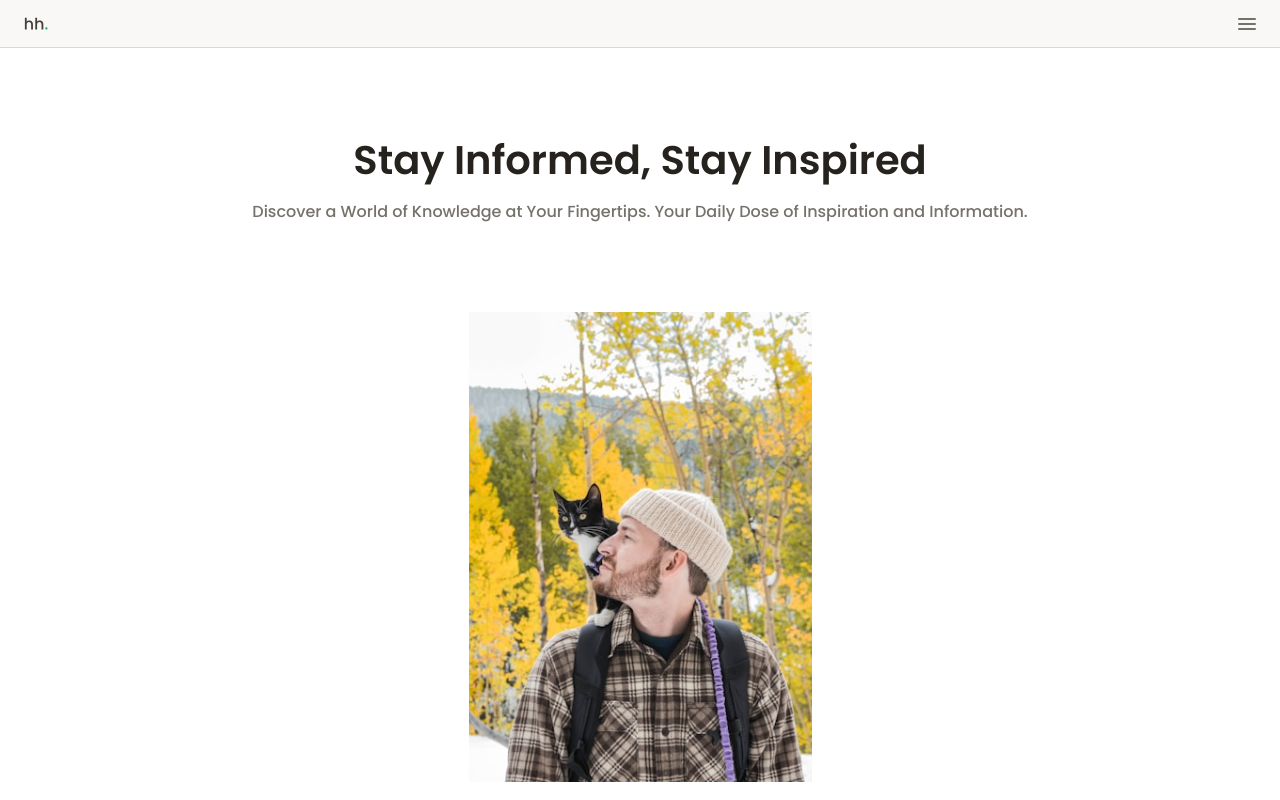
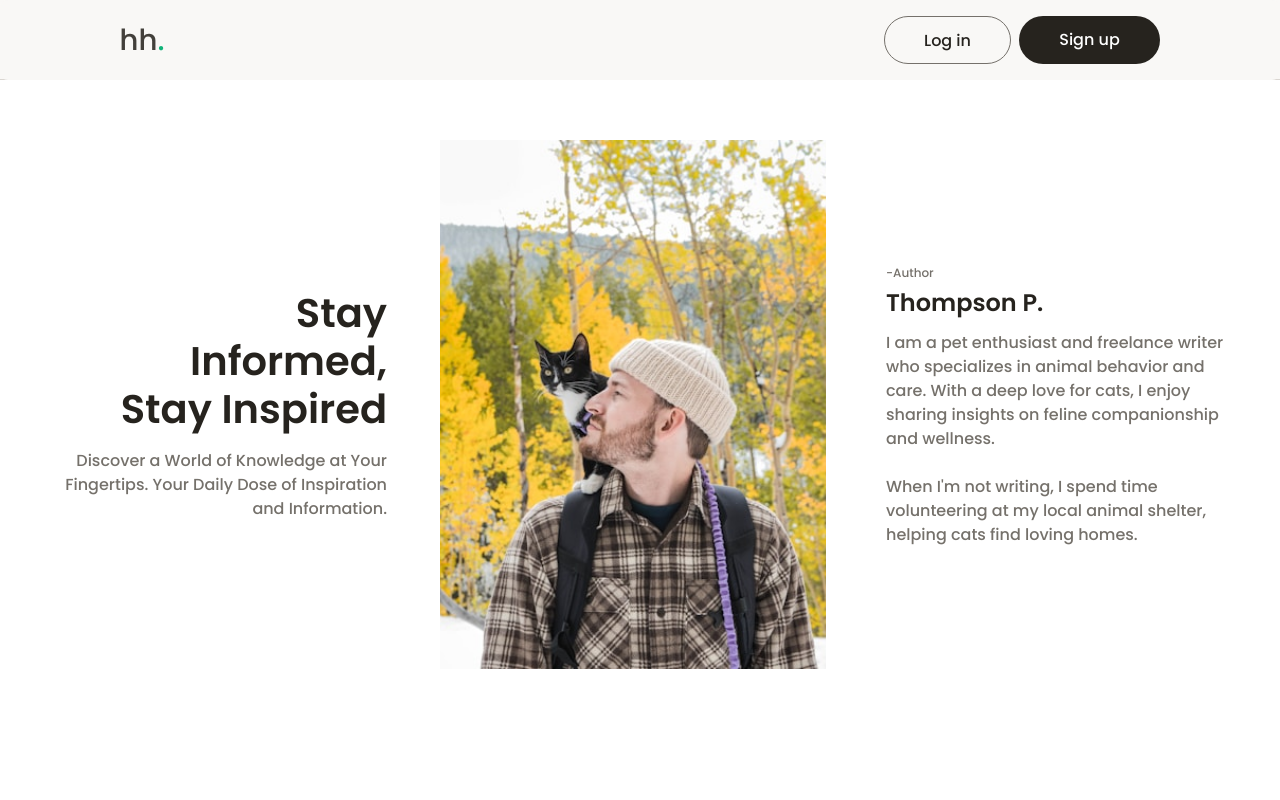
Before and after one commit to Gunyaluck/gunyaluck-dev-notes, a React (Vite) app: page / in a window 1280 px wide. Shown: the top 800 px of the page. Built offline with nearby package versions, Linux system fonts and the light colour scheme.

Commit message:
style(landing-page): update NavBar and HeroSection for improved responsiveness

```diff
--- a/src/App.css
+++ b/src/App.css
@@ -3,6 +3,6 @@
   height: 100%;
   display: flex;
   flex-direction: column;
-  justify-content: flex-start;
-  align-items: flex-start;
+  align-items: center;
+  justify-content: center;
 }
--- a/src/components/landing-page/NavBar-HeroSection.jsx
+++ b/src/components/landing-page/NavBar-HeroSection.jsx
@@ -3,22 +3,32 @@ import logo from "../assets/logo/logo.svg";
 
 export function NavBar() {
   return (
-    <nav className="w-full h-[48px] bg-brown-100 border-b border-brown-300 flex items-center justify-between">
-      <div className="w-full bg-brown-100 rounded-lg px-6 flex items-center justify-between">
+    <nav className="w-full h-[48px] bg-brown-100 border-b border-brown-300 flex items-center justify-between lg:h-[80px] lg:flex lg:items-center">
+      <div className="w-full bg-brown-100 rounded-lg px-6 flex items-center justify-between lg:h-[80px] lg:px-30 lg:py-4">
         {/* Logo Section */}
-        <div className="w-[24px] h-[24px] flex items-center gap-1">
+        <div className="w-[24px] h-[24px] flex items-center gap-1 lg:w-[44px] lg:h-[44px]">
           <img src={logo} alt="Logo" className="w-full h-full" />
         </div>
 
         {/* Hamburger Menu */}
         <button
-          className="w-[18px] h-[12px] flex flex-col items-center justify-between cursor-pointer"
+          className="w-[18px] h-[12px] flex flex-col items-center justify-between cursor-pointer lg:hidden"
           aria-label="Open menu"
         >
           <span className="w-full h-[2px] rounded-full bg-brown-400"></span>
           <span className="w-full h-[2px] rounded-full bg-brown-400"></span>
           <span className="w-full h-[2px] rounded-full bg-brown-400"></span>
         </button>
+
+        {/* login and signup Buttons */}
+        <div className="hidden lg:w-[276px] lg:h-[48px] lg:flex items-center gap-2">
+          <button className="w-[127px] h-[48px] px-6 py-3 border border-brown-400 rounded-[999px] body-1-brown-600 hover:bg-brown-600 transition-colors">
+            Log in
+          </button>
+          <button className="w-[141px] h-[48px] px-10 py-3 bg-brown-600 rounded-[999px] body-1-white hover:bg-brown-200 transition-colors">
+            Sign up
+          </button>
+        </div>
       </div>
     </nav>
   );
@@ -27,8 +37,11 @@ export function NavBar() {
 /* HeroSection */
 function HeroTitle() {
   return (
-    <div className="w-full h-[184px] text-center flex flex-col items-center justify-center gap-4">
-      <h1 className="text-headline-2">Stay Informed, Stay Inspired</h1>
+    <div className="w-full h-[184px] text-center flex flex-col items-center justify-center gap-4 lg:w-[347px] lg:h-[276px] lg:text-right lg:items-end">
+      <h1 className="text-headline-2">
+        Stay <br className="hidden lg:block" /> Informed,
+        <br className="hidden lg:block" /> Stay Inspired
+      </h1>
       <p className="body-1">
         Discover a World of Knowledge at Your Fingertips. Your Daily Dose of
         Inspiration and Information.
@@ -41,8 +54,8 @@ import heroImage from "../assets/images/herosection-pic.jpg";
 
 function HeroImage() {
   return (
-    <div className="w-full h-[470px] flex justify-center items-center">
-    <div className="w-[343px] h-[470px]">
+    <div className="w-full h-[470px] flex justify-center items-center lg:w-[386px] lg:h-[529px]">
+      <div className="w-[343px] h-[470px] lg:w-[386px] lg:h-[529px]">
         <img
           src={heroImage}
           alt="Author with cat in autumn forest"
@@ -64,8 +77,8 @@ function AuthorCard() {
         <div className="w-full">
           <p className="body-1">
             I am a pet enthusiast and freelance writer who specializes in animal
-          behavior and care. With a deep love for cats, I enjoy sharing insights
-          on feline companionship and wellness.
+            behavior and care. With a deep love for cats, I enjoy sharing
+            insights on feline companionship and wellness.
             <br />
             <br />
             When I'm not writing, I spend time volunteering at my local animal
@@ -79,12 +92,22 @@ function AuthorCard() {
 
 export function HeroSection() {
   return (
-    <section className="w-full h-[1098px] py-10 px-4 flex flex-col items-center justify-center">
-      <div className="flex flex-col gap-10">
+    <section className="w-full h-[1098px] py-10 px-4 flex flex-col items-center justify-center lg:w-[1200px] lg:h-[529px] lg:mx-30 lg:my-15 lg:px-0 lg:py-0">
+      {/* Mobile View */}
+      <div className="flex flex-col gap-10 lg:hidden">
         <HeroTitle />
         <HeroImage />
         <AuthorCard />
       </div>
+
+      {/* Desktop View */}
+      <div className="hidden lg:w-[1200px] lg:h-[529px] lg:grid lg:grid-cols-3 lg:flex-row lg:items-center">
+        <HeroTitle />
+        <div className="flex flex-row gap-15 items-center">
+          <HeroImage />
+          <AuthorCard />
+        </div>
+      </div>
     </section>
   );
 }
--- a/src/index.css
+++ b/src/index.css
@@ -83,6 +83,21 @@ body {
     color: var(--color-brown-400);
   }
 
+  .body-1-brown-600 {
+    font-size: var(--font-size-body-1);
+    font-weight: var(--font-weight-body);
+    line-height: 1.5rem;
+    color: var(--color-brown-600);
+  }
+
+  .body-1-white {
+    font-size: var(--font-size-body-1);
+    font-weight: var(--font-weight-body);
+    line-height: 1.5rem;
+    color: var(--color-white);
+  }
+
+
   .body-2 {
     font-size: var(--font-size-body-2);
     font-weight: var(--font-weight-body);
```
Lines whose indentation alone changed are shown as unchanged.
